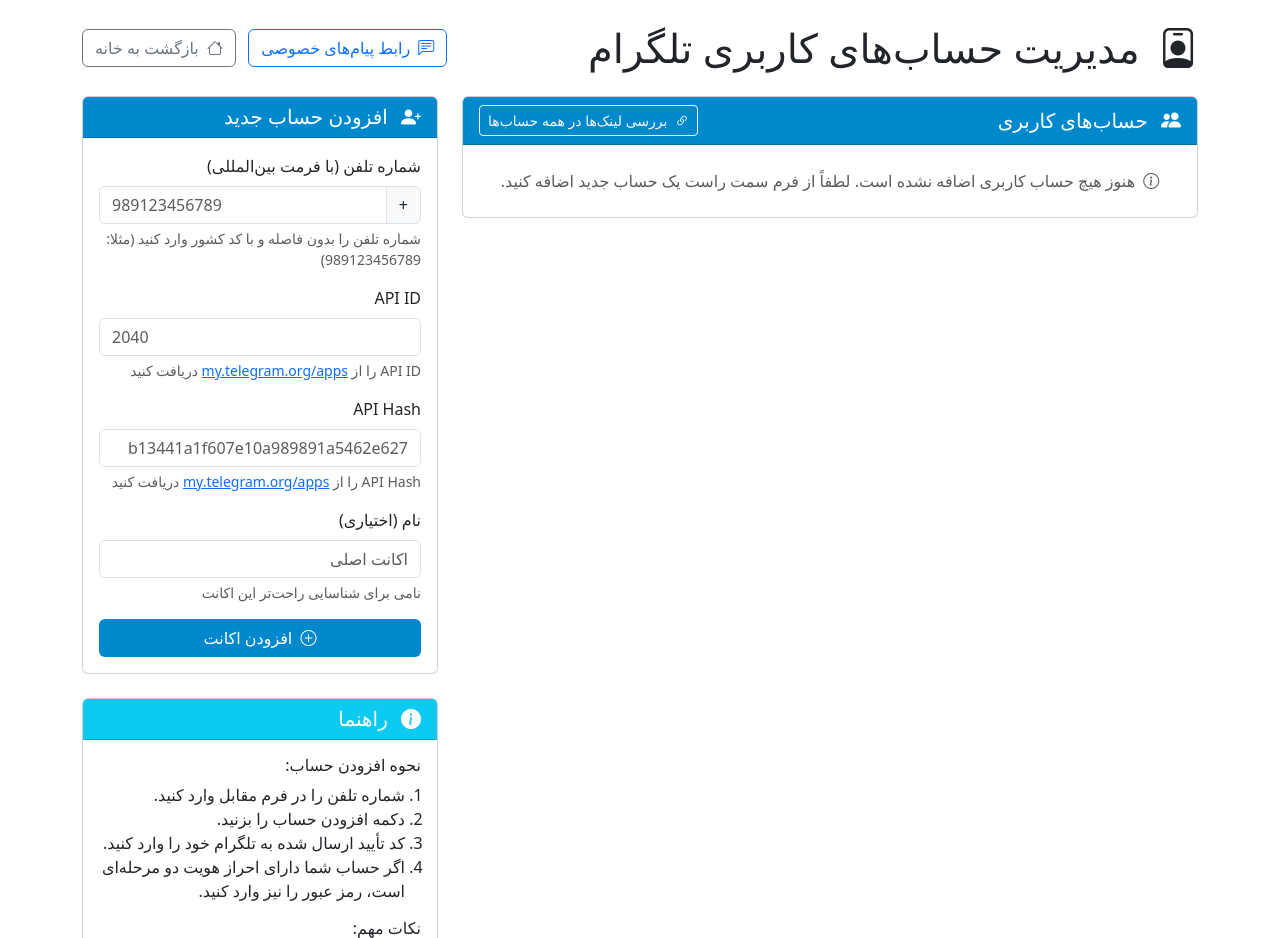
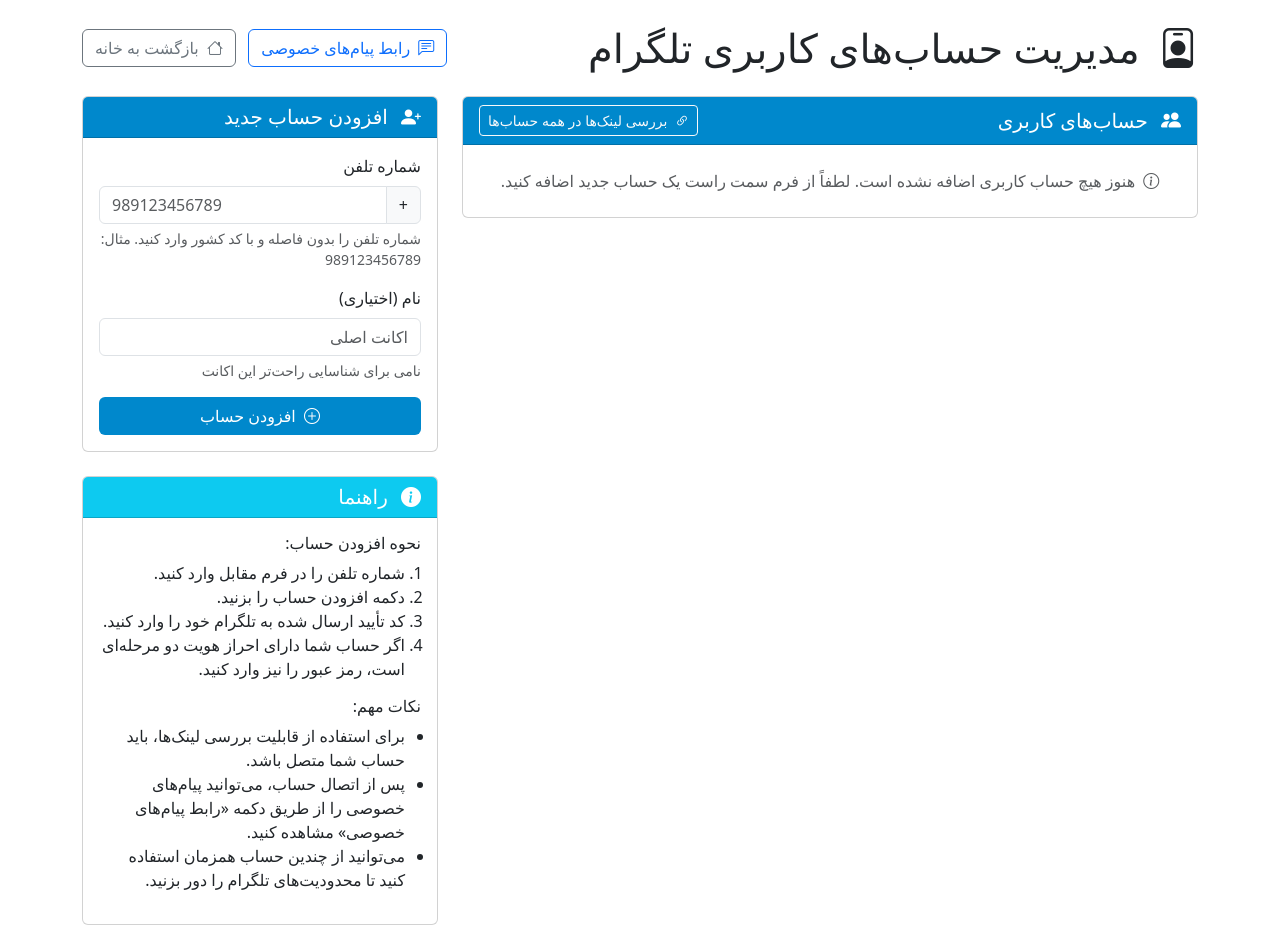
Before and after one commit to asanseir724/LinkHunterBot, a PHP site: page /php_version/templates/accounts.php in a window 1280 px wide. Shown: the top 938 px of the page. Run offline with PHP 8.4, Linux system fonts and the light colour scheme.

Commit message:
Remove API ID and API Hash fields from account creation form.
Replit-Commit-Author: Agent
Replit-Commit-Session-Id: 4dab1e7d-d579-46f0-936e-6b9425b4da17
Replit-Commit-Screenshot-Url: https://storage.googleapis.com/screenshot-production-us-central1/e0a32e53-07a9-4932-a2c3-c5ee5e98efcc/8e3d007c-044f-4307-bad4-8063fcacb9cf.jpg

```diff
--- a/php_version/templates/accounts.php
+++ b/php_version/templates/accounts.php
@@ -197,24 +197,12 @@
                     <div class="card-body">
                         <form action="/accounts/add" method="post">
                             <div class="mb-3">
-                                <label for="phone" class="form-label">شماره تلفن (با فرمت بین‌المللی)</label>
+                                <label for="phone" class="form-label">شماره تلفن</label>
                                 <div class="input-group">
                                     <span class="input-group-text">+</span>
                                     <input type="tel" class="form-control" id="phone" name="phone" placeholder="989123456789" required pattern="[0-9]{10,15}">
                                 </div>
-                                <div class="form-text">شماره تلفن را بدون فاصله و با کد کشور وارد کنید (مثلا: 989123456789)</div>
-                            </div>
-
-                            <div class="mb-3">
-                                <label for="api_id" class="form-label">API ID</label>
-                                <input type="number" class="form-control" id="api_id" name="api_id" placeholder="2040" required>
-                                <div class="form-text">API ID را از <a href="https://my.telegram.org/apps" target="_blank">my.telegram.org/apps</a> دریافت کنید</div>
-                            </div>
-
-                            <div class="mb-3">
-                                <label for="api_hash" class="form-label">API Hash</label>
-                                <input type="text" class="form-control" id="api_hash" name="api_hash" placeholder="b13441a1f607e10a989891a5462e627" required>
-                                <div class="form-text">API Hash را از <a href="https://my.telegram.org/apps" target="_blank">my.telegram.org/apps</a> دریافت کنید</div>
+                                <div class="form-text">شماره تلفن را بدون فاصله و با کد کشور وارد کنید. مثال: 989123456789</div>
                             </div>
 
                             <div class="mb-3">
@@ -226,7 +214,7 @@
                             <div class="d-grid">
                                 <button type="submit" class="btn telegram-color">
                                     <i class="bi bi-plus-circle me-1"></i>
-                                    افزودن اکانت
+                                    افزودن حساب
                                 </button>
                             </div>
                         </form>
```
Also changed, not shown: links_data.json.
